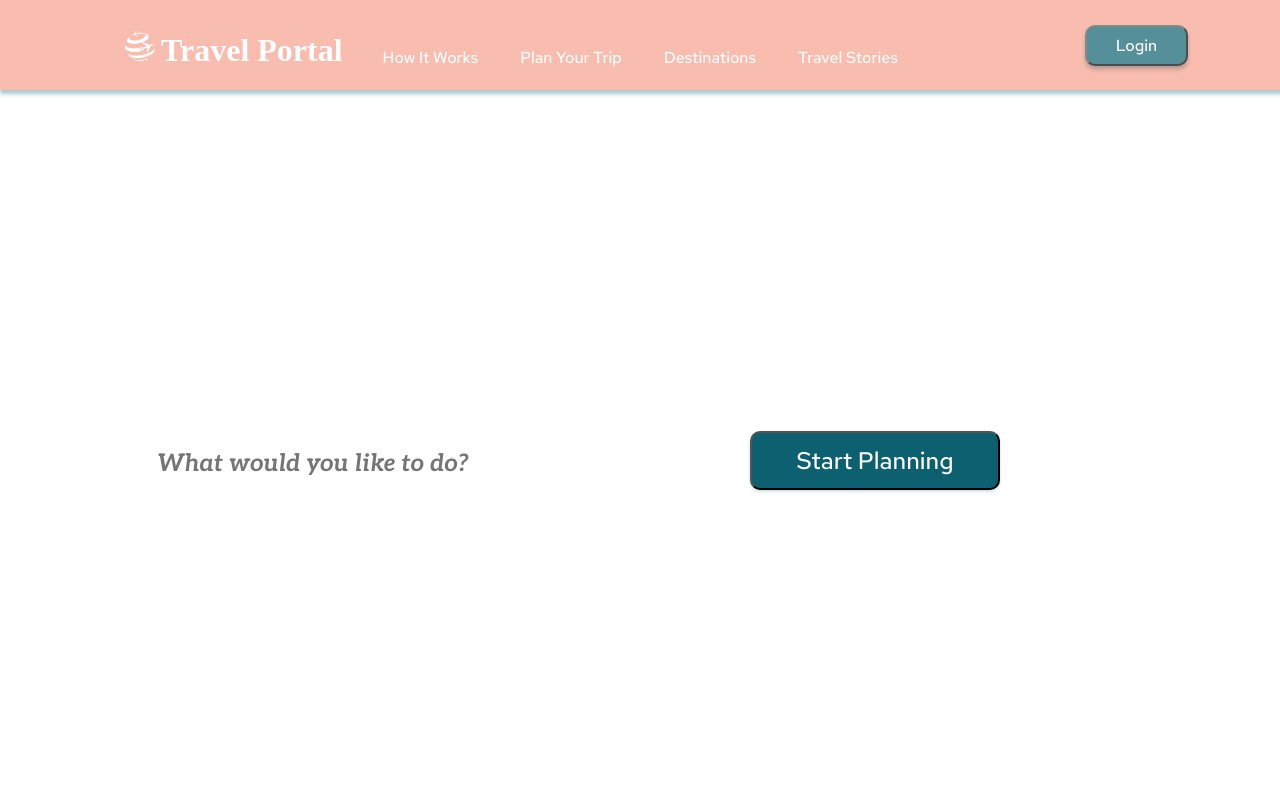
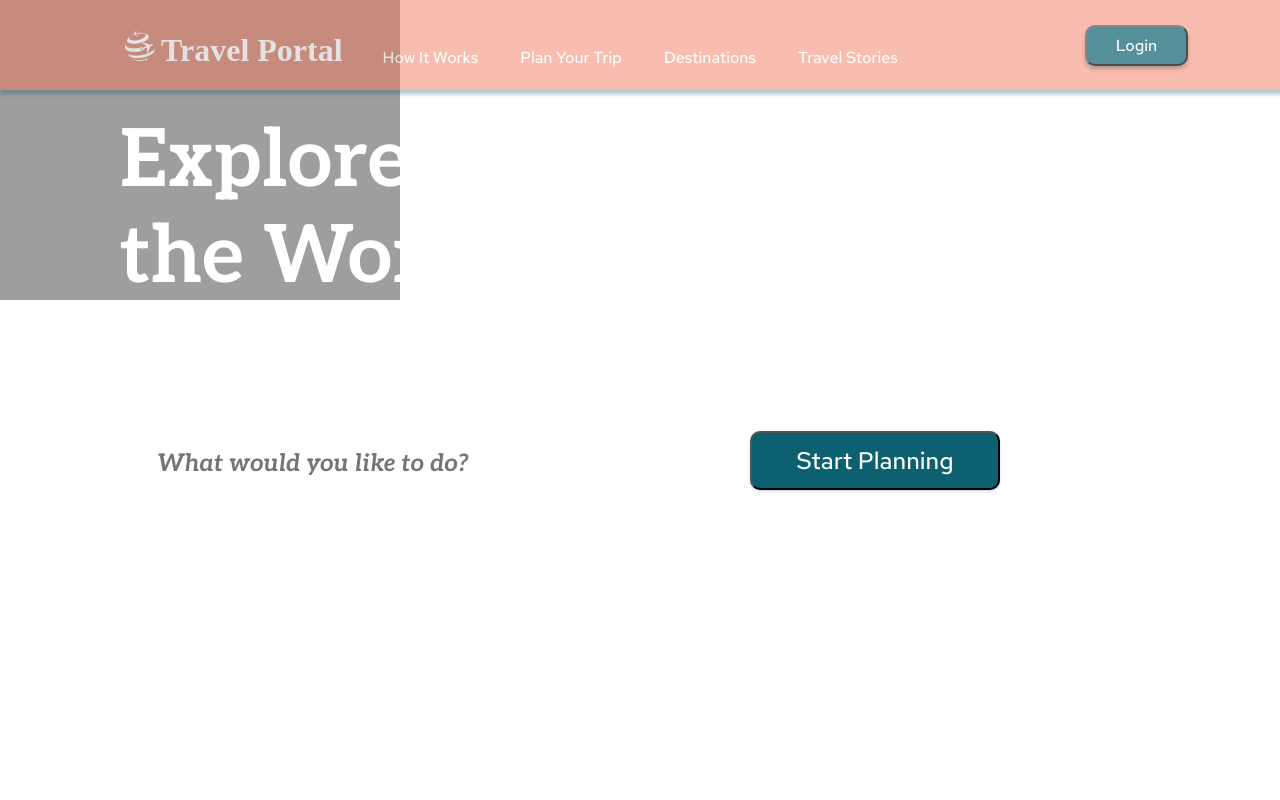
Before and after one commit to Artius1-lab/rsschool-cv, a plain HTML site: page travel/index.html in a window 1280 px wide. Shown: the top 800 px of the page. Drawn offline with Linux system fonts and the light colour scheme; the site is published under a folder, as on GitHub Pages, so addresses that start at the root find nothing.

```diff
--- a/travel/style.css
+++ b/travel/style.css
@@ -20,7 +20,7 @@
 
         margin: 0; /* Убираем отступы */
 
-        background: url(/travel/img/bg.png)no-repeat; /* Параметры фона */
+        background: url(../travel/img/bg.png)no-repeat; /* Параметры фона */
 
         position: absolute;
 width: 1445px;
```
